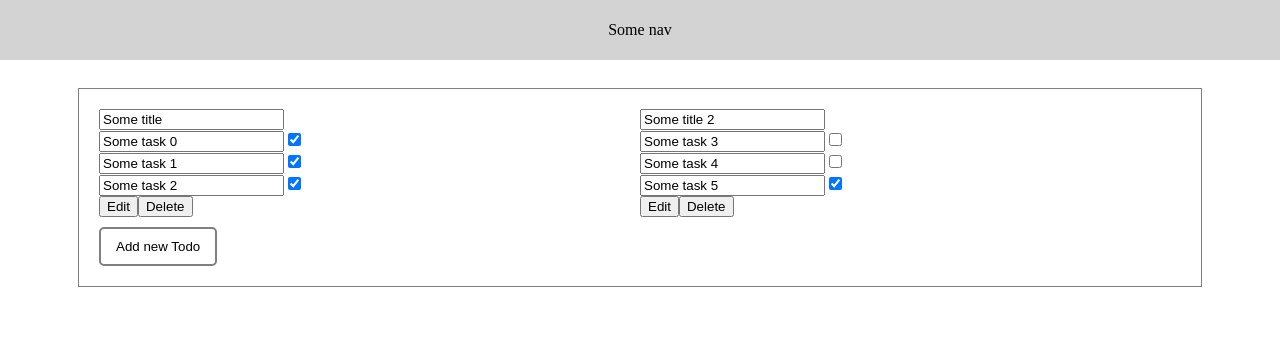
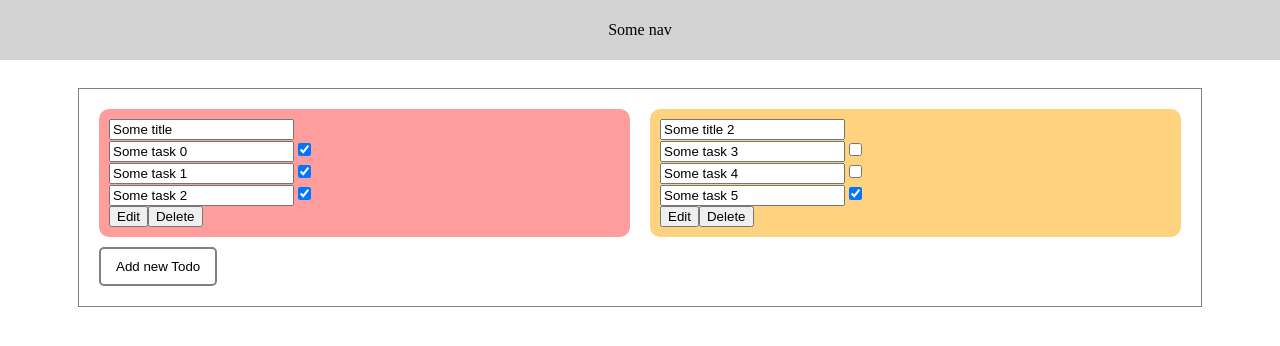
Before and after one commit to ImaSerix/todoApp-front, a React (Vite) app: page / in a window 1280 px wide. Shown: the top 346 px of the page. Built offline with nearby package versions, Linux system fonts and the light colour scheme.

Commit message:
feature: Now Todo component could change color based on state

```diff
--- a/src/api/todoAPI.ts
+++ b/src/api/todoAPI.ts
@@ -13,6 +13,7 @@ const data: iData = {
         {
             id: 0,
             title: "Some title",
+            color: '#FF000063',
             tasks: [
                 {
                     id: 0,
@@ -37,6 +38,7 @@ const data: iData = {
         {
             id: 1,
             title: "Some title 2",
+            color: '#FFA5007F',
             tasks: [
                 {
                     id: 3,
--- a/src/features/todo/task.tsx
+++ b/src/features/todo/task.tsx
@@ -1,7 +1,7 @@
 import {iTask} from "./types.ts";
 import {ChangeEvent} from "react";
 import {iTaskHandlers} from "./todoContainer.tsx";
-// Todo - оформить
+//  Todo - оформить
 
 
 
--- a/src/features/todo/todo.css
+++ b/src/features/todo/todo.css
@@ -21,5 +21,11 @@
 
 .Todo-list{
     display: grid;
+    gap:20px;
     grid-template-columns:repeat(auto-fit, minmax(100px, 1fr));
 }
+
+.Todo{
+    border-radius: 10px;
+    padding: 10px;
+}
--- a/src/features/todo/todo.tsx
+++ b/src/features/todo/todo.tsx
@@ -32,7 +32,8 @@ const Todo = ({ todo, tasks, todoHandlers, taskHandlers }: iTodoProps) => {
         todoHandlers.handleTodoTitleTextUpdate(todo.id, e.target.value);
     }
 
-    return <div className={`todo ${completed ? "completed" : ""} ${todo.editMode ? "edit-mode" : ""} `.trim()}>
+    //Todo Посмотреть норм ли решение пихать такое в style
+    return <div style={{backgroundColor: todo.color}} className={`Todo ${completed ? "Completed" : ""} ${todo.editMode ? "edit-mode" : ""} `.trim()}>
         <input onChange={handleTitleTextChange} value={todo.title} readOnly={!todo.editMode}/>
         <div className="tasks">
             {tasks.map((task: iTask) =>
--- a/src/features/todo/todoList.tsx
+++ b/src/features/todo/todoList.tsx
@@ -17,9 +17,13 @@ const TodoList = ({
                       taskHandlers
                   }: iTodoListProps) => {
 
+    if (Object.keys(todos).length == 0) {
+    }
+
     return <div className={'Todo-container'}>
         <div className={'Todo-list'}>
             {
+                Object.keys(todos).length == 0? <div>{'Todo list is empty'}</div>:
                 Object.keys(todos).map((taskId) => {
                     const numericTaskId = Number(taskId);
                     const todo = todos[numericTaskId];
--- a/src/features/todo/todoSlice.ts
+++ b/src/features/todo/todoSlice.ts
@@ -112,7 +112,7 @@ const todoSlice = createSlice({
         addTodo: (state) => {
             const todoId = state.todos.nextId;
             state.todos.updated.push(todoId);
-            state.todos.data[state.todos.nextId++] = {id:todoId, idInDb: null, editMode: true, tasks: [], title: 'Unnamed'};
+            state.todos.data[state.todos.nextId++] = {id:todoId, idInDb: null, editMode: true, tasks: [], title: 'Unnamed', color:'#FFFFFF'};
         },
         removeTodo: (state, action: PayloadAction<todoIdPayload>) => {
             const todo = state.todos.data[action.payload.todoId];
@@ -140,7 +140,7 @@ const todoSlice = createSlice({
 
             state.todos.data[task.todoId].tasks = state.todos.data[task.todoId].tasks.filter((taskId) => taskId != action.payload.taskId);
             state.tasks.deleted.push(action.payload.taskId);
-        }
+        },
     },
     extraReducers: builder => {
         builder.addCase(loadData.pending, (state) => {
--- a/src/features/todo/types.ts
+++ b/src/features/todo/types.ts
@@ -19,11 +19,13 @@ export interface iTask {
 export type Todo = {
     id: number,
     title: string,
+    color: `#${string}`,
     tasks: Task[],
 }
 
 export interface iTodo {
     id:number,
+    color: `#${string}`,
     idInDb: number | null, //id in db, null if it was created and doesn't synchronize with DB
     title: string,
     tasks: number[], //Front app tasks ids, which given them temporary, before synchronize with DB
```
